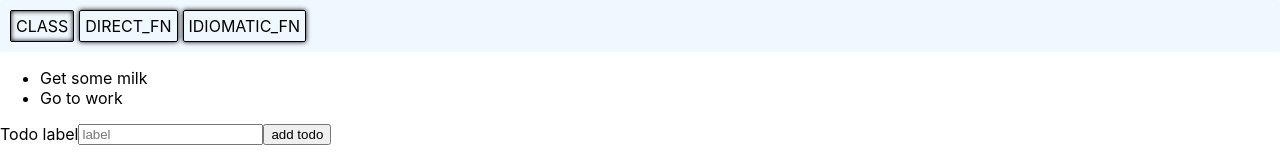
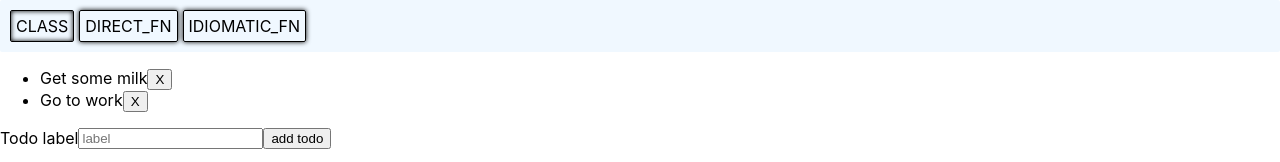
Before and after one commit to bolivier/react-component-comparison, a React (Create React App) app: page / in a window 1280 px wide. Shown: the top 162 px of the page. Built offline with nearby package versions, Linux system fonts and the light colour scheme.

Commit message:
Change UI

```diff
--- a/src/ClassVersion.js
+++ b/src/ClassVersion.js
@@ -54,8 +54,11 @@ export class ClassVersion extends React.Component {
       <div>
         <ul>
           {this.state.todos.map(({ label, id }) => (
-            <li onClick={() => this.removeTodo(id)} key={id}>
+            <li key={id}>
               {label}
+              <button data-testid={id} onClick={() => this.removeTodo(id)}>
+                X
+              </button>
             </li>
           ))}
         </ul>
--- a/src/DirectFn.js
+++ b/src/DirectFn.js
@@ -45,6 +45,9 @@ export function DirectFn() {
         {todos.map(({ label, id }) => (
           <li onClick={() => removeTodo(id)} key={id}>
             {label}
+            <button data-testid={id} onClick={() => removeTodo(id)}>
+              X
+            </button>
           </li>
         ))}
       </ul>
--- a/src/IdiomaticFn.js
+++ b/src/IdiomaticFn.js
@@ -14,11 +14,14 @@ export function IdiomaticFn() {
     <div>
       <ul>
         {todos.map(({ label, id }) => (
-          <li
+          <li key={id}>
+            {label}
+            <button
+              data-testid={id}
               onClick={() => dispatch({ type: "todo/remove", payload: id })}
-            key={id}
             >
-            {label}
+              X
+            </button>
           </li>
         ))}
       </ul>
```
Also changed, not shown: src/notes.md (added, +5 -0 lines), 1 other file (tests, documents, lock files or other folders). Lines whose indentation alone changed are shown as unchanged.
